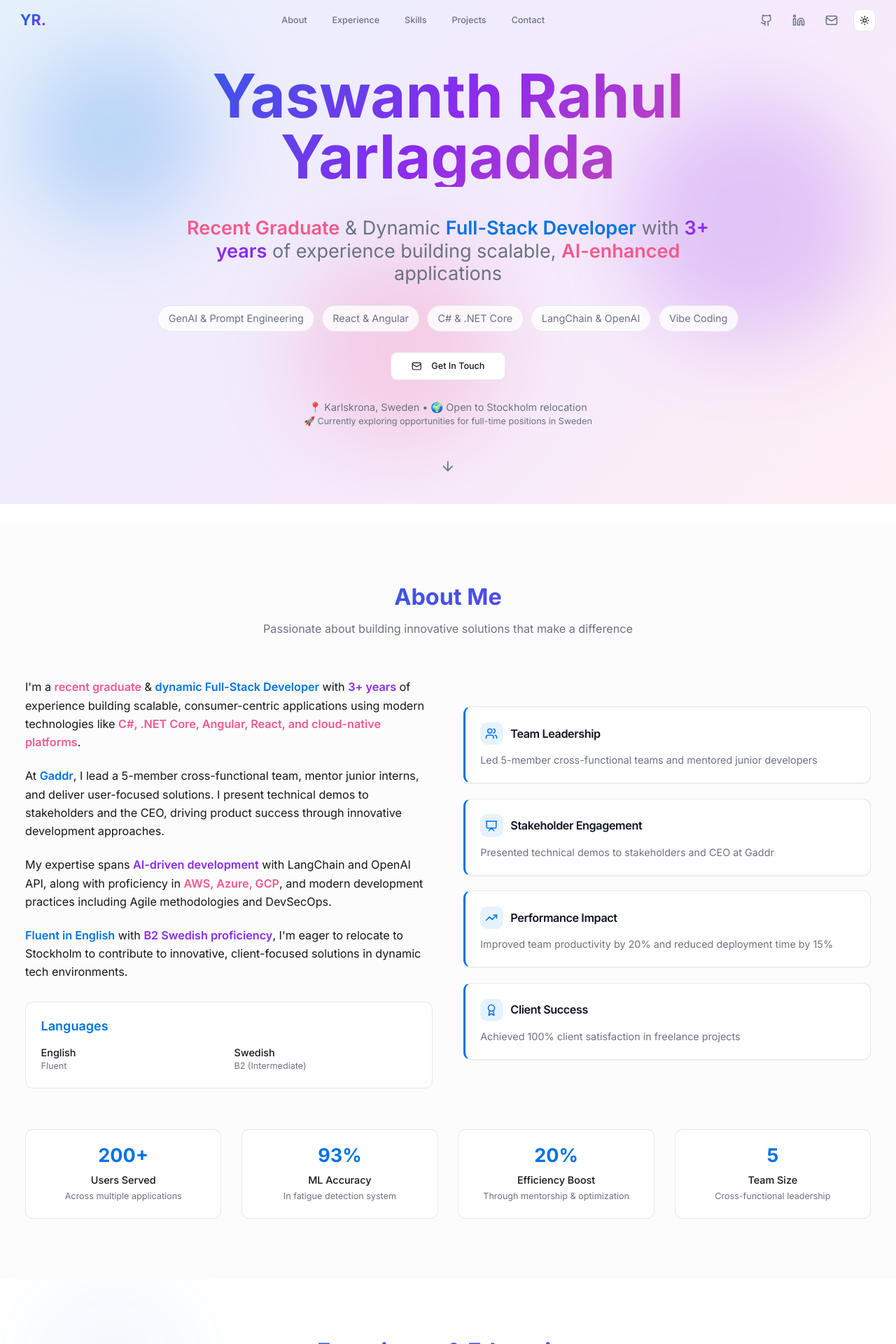
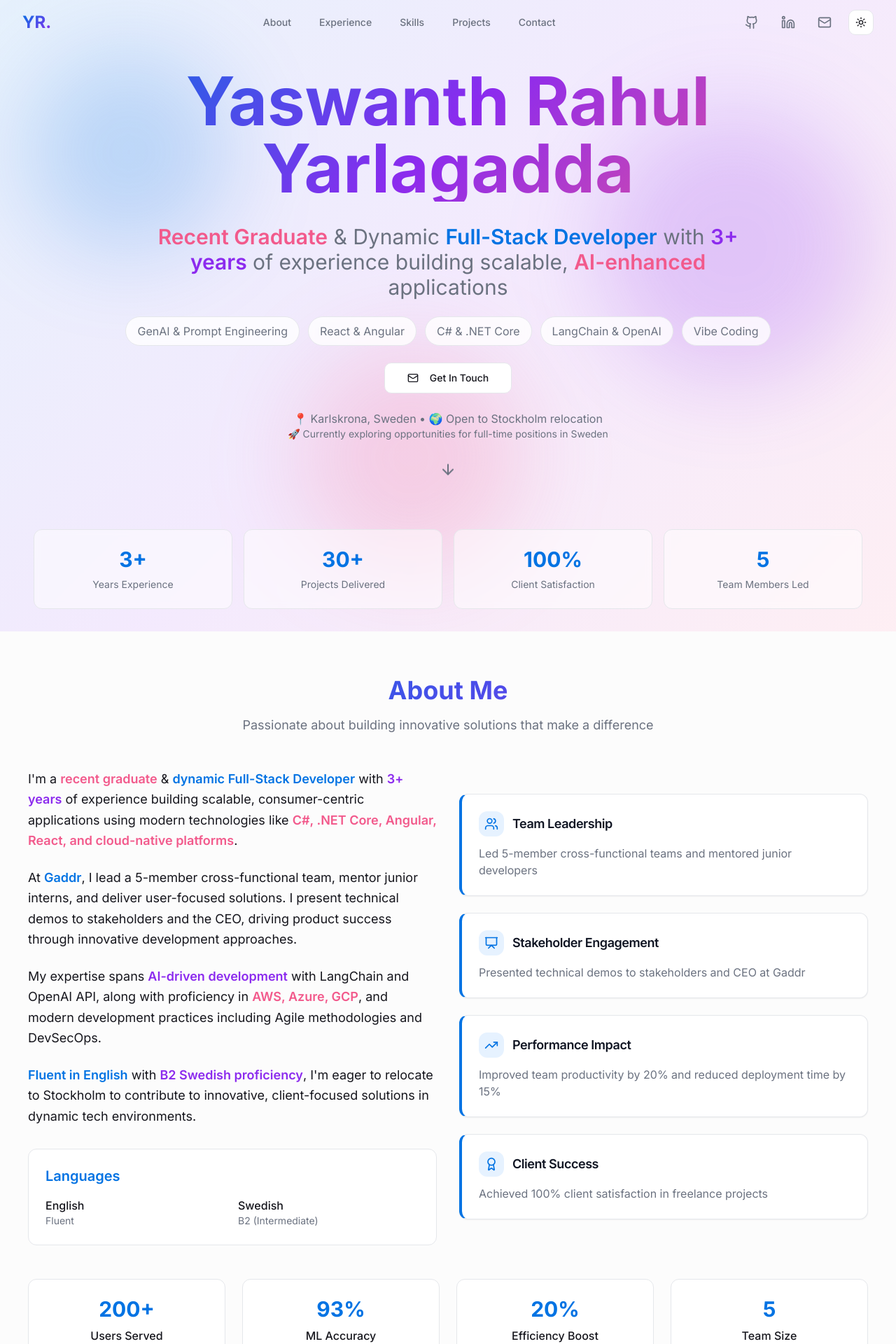
Before and after one commit to simply-Rahul2/Rahul-Portfolio, a React (Vite) app: page / in a window 1280 px wide. Shown: the top 1920 px of the page at 70% size. Built offline with nearby package versions, Linux system fonts and the light colour scheme.

Commit message:
Refactor spacing and navigation

```diff
--- a/src/components/AboutSection.tsx
+++ b/src/components/AboutSection.tsx
@@ -26,9 +26,9 @@ const AboutSection = () => {
   ];
 
   return (
-    <section id="about" className="py-24 bg-muted/30 mt-8">
+    <section id="about" className="py-16 bg-muted/30">
       <div className="container mx-auto px-6 sm:px-8 lg:px-10">
-        <div className="text-center mb-16 animate-fade-in">
+        <div className="text-center mb-12 animate-fade-in">
           <h2 className="text-3xl md:text-4xl font-bold mb-4 bg-gradient-primary bg-clip-text text-transparent">
             About Me
           </h2>
@@ -37,7 +37,7 @@ const AboutSection = () => {
           </p>
         </div>
 
-        <div className="grid lg:grid-cols-2 gap-12 items-center">
+        <div className="grid lg:grid-cols-2 gap-8 items-center">
           {/* Text Content */}
           <div className="animate-fade-in-up">
             <div className="space-y-6 text-lg leading-relaxed">
@@ -108,7 +108,7 @@ const AboutSection = () => {
         </div>
 
         {/* Achievement Numbers */}
-        <div className="grid grid-cols-2 md:grid-cols-4 gap-8 mt-16 animate-fade-in">
+        <div className="grid grid-cols-2 md:grid-cols-4 gap-6 mt-12 animate-fade-in">
           {[
             { number: '200+', label: 'Users Served', desc: 'Across multiple applications' },
             { number: '93%', label: 'ML Accuracy', desc: 'In fatigue detection system' },
--- a/src/components/CertificationsSection.tsx
+++ b/src/components/CertificationsSection.tsx
@@ -68,9 +68,9 @@ const CertificationsSection = () => {
   };
 
   return (
-    <section id="certifications" className="py-24 bg-muted/30">
+    <section id="certifications" className="py-16 bg-muted/30">
       <div className="container mx-auto px-6 sm:px-8 lg:px-10">
-        <div className="text-center mb-16 animate-fade-in">
+        <div className="text-center mb-12 animate-fade-in">
           <h2 className="text-3xl md:text-4xl font-bold mb-4 bg-gradient-primary bg-clip-text text-transparent">
             Certifications & Learning
           </h2>
--- a/src/components/ContactSection.tsx
+++ b/src/components/ContactSection.tsx
@@ -72,9 +72,9 @@ const ContactSection = () => {
   ];
 
   return (
-    <section id="contact" className="py-24 bg-muted/30">
+    <section id="contact" className="py-16 bg-muted/30">
       <div className="container mx-auto px-6 sm:px-8 lg:px-10">
-        <div className="text-center mb-16 animate-fade-in">
+        <div className="text-center mb-12 animate-fade-in">
           <h2 className="text-3xl md:text-4xl font-bold mb-4 bg-gradient-primary bg-clip-text text-transparent">
             Let's Work Together
           </h2>
@@ -162,7 +162,7 @@ const ContactSection = () => {
         </div>
 
         {/* Call to Action */}
-        <div className="text-center mt-16 animate-fade-in">
+        <div className="text-center mt-12 animate-fade-in">
           <div className="max-w-3xl mx-auto p-8 bg-gradient-card rounded-lg border">
             <h3 className="text-2xl font-bold mb-4">Ready to Build Something Amazing?</h3>
             <p className="text-muted-foreground mb-6 text-lg">
--- a/src/components/ExperienceSection.tsx
+++ b/src/components/ExperienceSection.tsx
@@ -79,7 +79,7 @@ const ExperienceSection = () => {
   ];
 
   return (
-    <section id="experience" className="py-24 relative overflow-hidden">
+    <section id="experience" className="py-16 relative overflow-hidden">
       {/* Animated gradient particles */}
       <div className="absolute inset-0 overflow-hidden pointer-events-none">
         <div className="absolute top-10 left-10 w-64 h-64 bg-primary/10 rounded-full blur-3xl" style={{ animation: 'particle-float 20s ease-in-out infinite' }} />
@@ -88,7 +88,7 @@ const ExperienceSection = () => {
       </div>
 
       <div className="container mx-auto px-6 sm:px-8 lg:px-10 relative z-10">
-        <div className="text-center mb-16 animate-fade-in">
+        <div className="text-center mb-12 animate-fade-in">
           <h2 className="text-3xl md:text-4xl font-bold mb-4 bg-gradient-primary bg-clip-text text-transparent">
             Experience & Education
           </h2>
--- a/src/components/Footer.tsx
+++ b/src/components/Footer.tsx
@@ -8,7 +8,7 @@ const Footer = () => {
 
   return (
     <footer className="bg-card border-t">
-      <div className="container mx-auto px-4 sm:px-6 lg:px-8 py-12">
+      <div className="container mx-auto px-4 sm:px-6 lg:px-8 py-8">
         <div className="grid grid-cols-1 md:grid-cols-3 gap-8">
           {/* Brand */}
           <div className="space-y-4">
@@ -71,7 +71,7 @@ const Footer = () => {
         </div>
 
         {/* Bottom Section */}
-        <div className="border-t mt-8 pt-8 flex flex-col sm:flex-row items-center justify-between gap-4">
+        <div className="border-t mt-6 pt-6 flex flex-col sm:flex-row items-center justify-between gap-4">
           <div className="flex items-center gap-2 text-muted-foreground text-sm">
             <span>Built with</span>
             <Heart className="h-4 w-4 text-red-500 animate-pulse" />
--- a/src/components/HeroSection.tsx
+++ b/src/components/HeroSection.tsx
@@ -3,7 +3,7 @@ import { Button } from '@/components/ui/button';
 
 const HeroSection = () => {
   return (
-    <section className="relative h-screen flex items-center justify-center overflow-hidden">
+    <section className="relative min-h-screen flex items-center justify-center overflow-hidden pt-16">
       {/* Background Gradient */}
       <div className="absolute inset-0 bg-gradient-hero opacity-10" />
 
@@ -15,10 +15,10 @@ const HeroSection = () => {
       </div>
 
       <div className="container mx-auto px-4 sm:px-6 lg:px-8 relative z-10">
-        <div className="text-center animate-fade-in-up min-h-screen flex flex-col justify-center pt-20">
+        <div className="text-center animate-fade-in-up flex flex-col justify-center py-8">
 
-          {/* Name - Properly centered with notable space from header */}
-          <div className="mb-12 mt-40 sm:mt-44 md:mt-48 lg:mt-52">
+          {/* Name */}
+          <div className="mb-8">
             <h1 className="text-4xl sm:text-5xl md:text-6xl lg:text-7xl xl:text-8xl font-bold bg-gradient-hero bg-clip-text text-transparent leading-tight px-2">
               Yaswanth Rahul
               <br />
@@ -27,7 +27,7 @@ const HeroSection = () => {
           </div>
 
           {/* Content Below Name */}
-          <div className="space-y-6 md:space-y-8">
+          <div className="space-y-4 md:space-y-6">
             {/* Title */}
             <p className="text-lg sm:text-xl md:text-2xl lg:text-3xl text-muted-foreground max-w-4xl mx-auto leading-relaxed px-4">
               <span className="text-accent font-semibold">Recent Graduate</span> & Dynamic <span className="text-primary font-semibold">Full-Stack Developer</span> with{' '}
@@ -73,7 +73,7 @@ const HeroSection = () => {
             </div>
 
             {/* Scroll Indicator */}
-            <div className="animate-bounce pt-8">
+            <div className="animate-bounce pt-4">
               <a
                 href="#about"
                 className="inline-flex items-center text-muted-foreground hover:text-primary transition-colors duration-200"
@@ -84,8 +84,8 @@ const HeroSection = () => {
           </div>
         </div>
 
-        {/* Stats - At bottom with proper spacing */}
-        <div className="grid grid-cols-2 md:grid-cols-4 gap-4 sm:gap-6 md:gap-8 pt-8 pb-16 animate-fade-in px-4">
+        {/* Stats */}
+        <div className="grid grid-cols-2 md:grid-cols-4 gap-4 pt-6 pb-8 animate-fade-in px-4">
           {[
             { number: '3+', label: 'Years Experience' },
             { number: '30+', label: 'Projects Delivered' },
--- a/src/components/ProjectsSection.tsx
+++ b/src/components/ProjectsSection.tsx
@@ -203,9 +203,9 @@ const ProjectsSection = () => {
   };
 
   return (
-    <section id="projects" className="py-24 bg-gradient-to-b from-background to-muted/20" style={{ backgroundSize: '200% 200%', animation: 'gradient-shift 15s ease infinite' }}>
+    <section id="projects" className="py-16 bg-gradient-to-b from-background to-muted/20" style={{ backgroundSize: '200% 200%', animation: 'gradient-shift 15s ease infinite' }}>
       <div className="container mx-auto px-6 sm:px-8 lg:px-10">
-        <div className="text-center mb-16 animate-fade-in">
+        <div className="text-center mb-12 animate-fade-in">
           <h2 className="text-3xl md:text-4xl font-bold mb-4 bg-gradient-primary bg-clip-text text-transparent">
             Featured Projects
           </h2>
@@ -316,7 +316,7 @@ const ProjectsSection = () => {
         </div>
 
         {/* Additional Projects Summary */}
-        <div className="mt-16 text-center animate-fade-in">
+        <div className="mt-12 text-center animate-fade-in">
           <Card className="bg-gradient-card border">
             <CardContent className="p-8">
               <h3 className="text-2xl font-bold mb-4">More Projects</h3>
--- a/src/components/SkillsSection.tsx
+++ b/src/components/SkillsSection.tsx
@@ -143,9 +143,9 @@ const SkillsSection = () => {
   };
 
   return (
-    <section id="skills" className="py-24 bg-muted/30" ref={sectionRef}>
+    <section id="skills" className="py-16 bg-muted/30" ref={sectionRef}>
       <div className="container mx-auto px-6 sm:px-8 lg:px-10">
-        <div className="text-center mb-16 animate-fade-in">
+        <div className="text-center mb-12 animate-fade-in">
           <h2 className="text-3xl md:text-4xl font-bold mb-4 bg-gradient-primary bg-clip-text text-transparent">
             Technical Skills
           </h2>
--- a/src/index.css
+++ b/src/index.css
@@ -153,7 +153,6 @@
 
   html {
     scroll-behavior: smooth;
-    zoom: 90%;
   }
 
   /* Custom Scrollbar */
```
